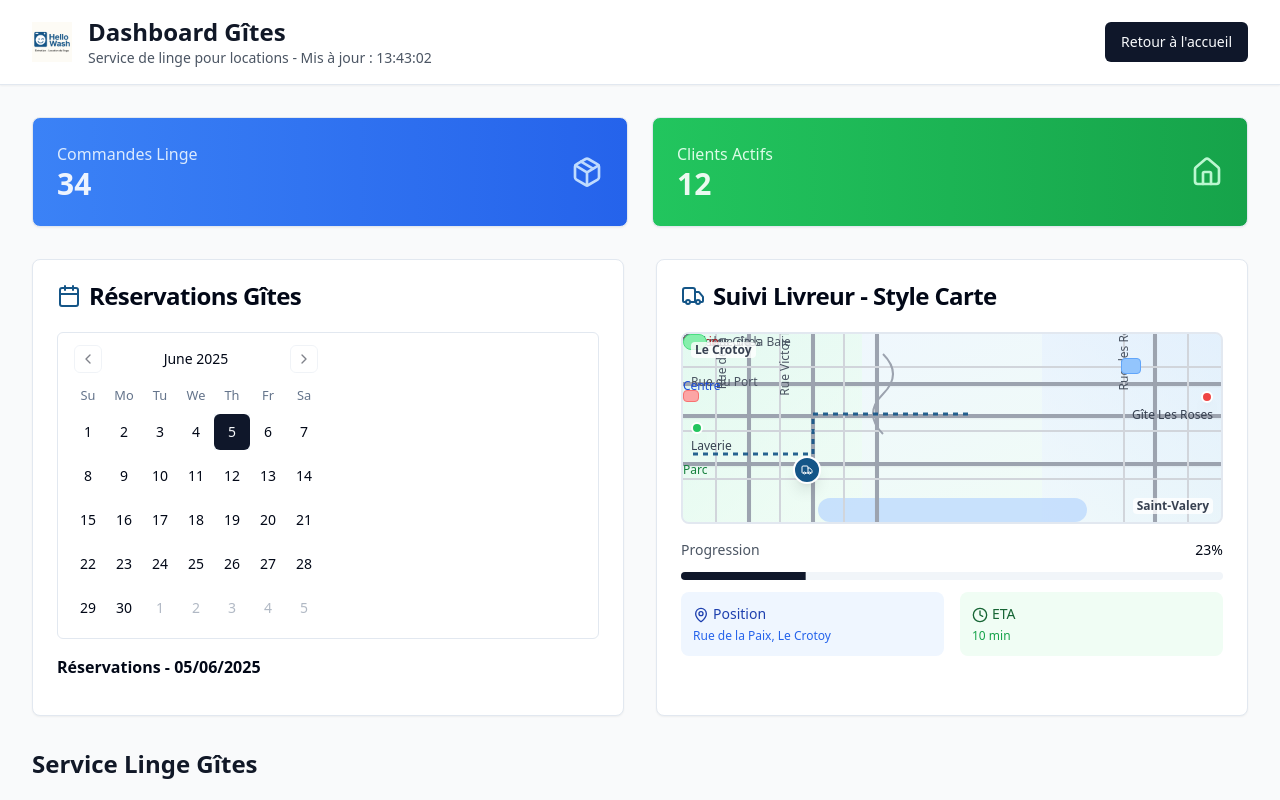
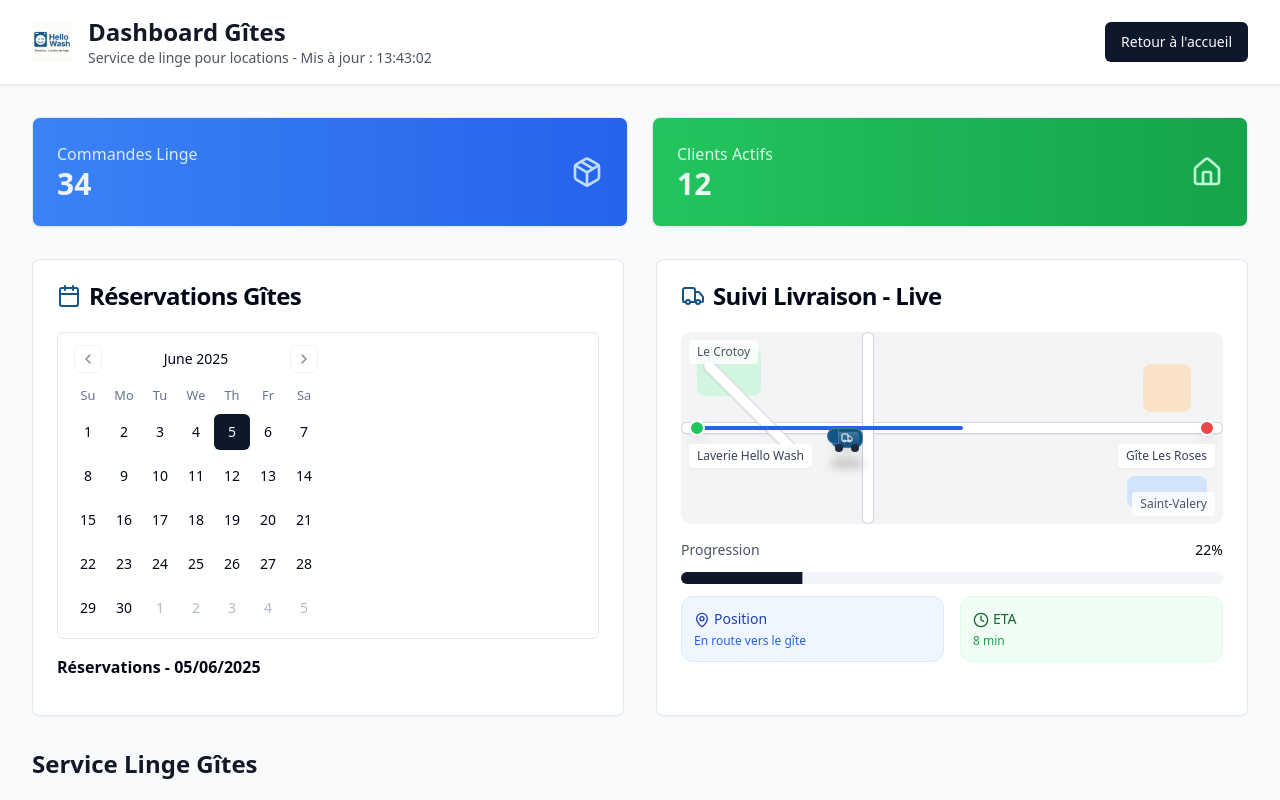
Before and after one commit to Thomasleroy80550/somme-wash-locale, a React (Vite) app: page /dashboard in a window 1280 px wide. Shown: the top 800 px of the page. Built offline with nearby package versions, Linux system fonts and the light colour scheme.

Commit message:
Implement Uber Eats style map
Implement the plan to create a simplified, more readable map with an Uber Eats style. This includes a flat background, simplified routes, an animated truck, and a streamlined itinerary.

```diff
--- a/src/pages/Dashboard.tsx
+++ b/src/pages/Dashboard.tsx
@@ -1,4 +1,3 @@
-
 import React, { useState, useEffect } from 'react';
 import { ArrowRight, Package, Truck, Clock, MapPin, Bell, Calendar, User, Home, Bed } from 'lucide-react';
 import { Card, CardContent, CardHeader, CardTitle } from '../components/ui/card';
@@ -11,7 +10,7 @@ const Dashboard = () => {
   const [selectedDate, setSelectedDate] = useState<Date | undefined>(new Date());
   const [currentTime, setCurrentTime] = useState(new Date());
   const [notifications, setNotifications] = useState<Array<{id: number, message: string, time: string}>>([]);
-  const [driverPosition, setDriverPosition] = useState({ x: 20, y: 60 });
+  const [driverPosition, setDriverPosition] = useState({ x: 20, y: 50 });
   const [stats, setStats] = useState({
     orders: 34,
     guests: 12
@@ -24,8 +23,8 @@ const Dashboard = () => {
 
       // Animation du livreur sur la carte
       setDriverPosition(prev => ({
-        x: (prev.x + 1.5) % 90,
-        y: 60 + Math.sin(prev.x * 0.1) * 15
+        x: (prev.x + 1.2) % 85,
+        y: 50 + Math.sin(prev.x * 0.08) * 5
       }));
 
       // Notifications aléatoires pour gîtes
@@ -230,132 +229,101 @@ const Dashboard = () => {
             </CardContent>
           </Card>
 
-          {/* Carte livreur style Uber Eats */}
+          {/* Carte style Uber Eats simplifiée */}
           <Card className="bg-white">
             <CardHeader>
               <CardTitle className="flex items-center">
                 <Truck className="h-6 w-6 mr-2 text-[#145587]" />
-                Suivi Livreur - Style Carte
+                Suivi Livraison - Live
               </CardTitle>
             </CardHeader>
             <CardContent className="space-y-4">
-              <div className="bg-gradient-to-br from-blue-50 to-green-50 h-48 rounded-lg relative overflow-hidden border-2">
-                {/* Fond de carte avec quartiers */}
+              <div className="bg-gray-100 h-48 rounded-xl relative overflow-hidden shadow-inner">
+                {/* Fond flat style Google Maps */}
+                <div className="absolute inset-0 bg-gray-100"></div>
+
+                {/* Zones colorées simples */}
+                <div className="absolute top-4 left-4 w-16 h-12 bg-green-200 rounded-lg opacity-60"></div>
+                <div className="absolute bottom-4 right-4 w-20 h-8 bg-blue-200 rounded-lg opacity-60"></div>
+                <div className="absolute top-8 right-8 w-12 h-12 bg-orange-200 rounded-lg opacity-60"></div>
+
+                {/* Routes principales simplifiées */}
                 <div className="absolute inset-0">
-                  {/* Zone résidentielle */}
-                  <div className="absolute top-0 left-0 w-1/3 h-full bg-gradient-to-br from-green-100 to-green-50 opacity-60"></div>
-                  {/* Zone commerciale */}
-                  <div className="absolute top-0 right-0 w-1/3 h-full bg-gradient-to-bl from-blue-100 to-blue-50 opacity-60"></div>
-                  {/* Zone eau/rivière */}
-                  <div className="absolute bottom-0 left-1/4 w-1/2 h-6 bg-blue-200 opacity-80 rounded-full"></div>
+                  {/* Route principale horizontale */}
+                  <div className="absolute top-1/2 left-0 right-0 h-3 bg-white rounded-full shadow-sm transform -translate-y-1/2 border border-gray-300"></div>
+
+                  {/* Route verticale */}
+                  <div className="absolute left-1/3 top-0 bottom-0 w-3 bg-white rounded-full shadow-sm border border-gray-300"></div>
+
+                  {/* Route diagonale */}
+                  <div
+                    className="absolute top-6 left-6 w-32 h-3 bg-white rounded-full shadow-sm border border-gray-300 transform rotate-45 origin-left"
+                  ></div>
                 </div>
 
-                {/* Réseau de rues réaliste */}
-                <div className="absolute inset-0">
-                  {/* Routes principales (horizontales) */}
-                  <div className="absolute top-12 left-0 right-0 h-1 bg-gray-400 shadow-sm"></div>
-                  <div className="absolute top-20 left-0 right-0 h-1 bg-gray-400 shadow-sm"></div>
-                  <div className="absolute top-32 left-0 right-0 h-1 bg-gray-400 shadow-sm"></div>
-
-                  {/* Routes principales (verticales) */}
-                  <div className="absolute left-16 top-0 bottom-0 w-1 bg-gray-400 shadow-sm"></div>
-                  <div className="absolute left-32 top-0 bottom-0 w-1 bg-gray-400 shadow-sm"></div>
-                  <div className="absolute left-48 top-0 bottom-0 w-1 bg-gray-400 shadow-sm"></div>
-                  <div className="absolute right-16 top-0 bottom-0 w-1 bg-gray-400 shadow-sm"></div>
-
-                  {/* Routes secondaires (plus fines) */}
-                  <div className="absolute top-8 left-0 right-0 h-0.5 bg-gray-300"></div>
-                  <div className="absolute top-24 left-0 right-0 h-0.5 bg-gray-300"></div>
-                  <div className="absolute top-36 left-0 right-0 h-0.5 bg-gray-300"></div>
-
-                  <div className="absolute left-8 top-0 bottom-0 w-0.5 bg-gray-300"></div>
-                  <div className="absolute left-24 top-0 bottom-0 w-0.5 bg-gray-300"></div>
-                  <div className="absolute left-40 top-0 bottom-0 w-0.5 bg-gray-300"></div>
-                  <div className="absolute right-8 top-0 bottom-0 w-0.5 bg-gray-300"></div>
-                  <div className="absolute right-24 top-0 bottom-0 w-0.5 bg-gray-300"></div>
-
-                  {/* Intersections (points de jonction) */}
-                  <div className="absolute top-11.5 left-15.5 w-2 h-2 bg-gray-500 rounded-full"></div>
-                  <div className="absolute top-11.5 left-31.5 w-2 h-2 bg-gray-500 rounded-full"></div>
-                  <div className="absolute top-11.5 left-47.5 w-2 h-2 bg-gray-500 rounded-full"></div>
-                  <div className="absolute top-19.5 left-15.5 w-2 h-2 bg-gray-500 rounded-full"></div>
-                  <div className="absolute top-19.5 left-31.5 w-2 h-2 bg-gray-500 rounded-full"></div>
-                  <div className="absolute top-31.5 left-15.5 w-2 h-2 bg-gray-500 rounded-full"></div>
-
-                  {/* Route courbe (contournement) */}
-                  <svg className="absolute inset-0 w-full h-full pointer-events-none">
-                    <path
-                      d="M 200,20 Q 220,40 200,60 Q 180,80 200,100"
-                      stroke="#9CA3AF"
-                      strokeWidth="2"
-                      fill="none"
-                    />
-                  </svg>
-                </div>
-
-                {/* Noms de rues */}
-                <div className="absolute inset-0 text-xs text-gray-600 font-medium">
-                  <span className="absolute top-10 left-2">Rue du Port</span>
-                  <span className="absolute top-18 left-2">Avenue de la Baie</span>
-                  <span className="absolute top-30 left-2">Bd des Gîtes</span>
-                  <span className="absolute top-2 left-14 transform -rotate-90 origin-center">Rue Victor Hugo</span>
-                  <span className="absolute top-2 left-30 transform -rotate-90 origin-center">Rue de la Paix</span>
-                  <span className="absolute top-2 right-14 transform -rotate-90 origin-center">Rue des Roses</span>
-                </div>
-
-                {/* Bâtiments/POI */}
-                <div className="absolute inset-0">
-                  {/* Mairie */}
-                  <div className="absolute top-14 left-18 w-4 h-3 bg-red-300 border border-red-400 rounded-sm"></div>
-                  <span className="absolute top-18 left-17 text-xs text-red-700">Mairie</span>
-
-                  {/* Parc */}
-                  <div className="absolute top-26 left-34 w-6 h-4 bg-green-300 border border-green-400 rounded-full"></div>
-                  <span className="absolute top-32 left-34 text-xs text-green-700">Parc</span>
-
-                  {/* Centre commercial */}
-                  <div className="absolute top-6 right-20 w-5 h-4 bg-blue-300 border border-blue-400 rounded-sm"></div>
-                  <span className="absolute top-11 right-22 text-xs text-blue-700">Centre</span>
-                </div>
-
-                {/* Itinéraire tracé */}
+                {/* Itinéraire principal en bleu */}
                 <svg className="absolute inset-0 w-full h-full">
                   <path
-                    d="M 10,120 L 60,120 L 130,120 L 130,80 L 200,80 L 240,80 L 290,80"
-                    stroke="#145587"
-                    strokeWidth="3"
+                    d="M 10,96 L 80,96 L 160,96 L 280,96"
+                    stroke="#2563eb"
+                    strokeWidth="4"
                     fill="none"
-                    strokeDasharray="5,5"
-                    className="animate-pulse"
+                    strokeLinecap="round"
+                    className="drop-shadow-sm"
                   />
                 </svg>
 
-                {/* Point de départ */}
+                {/* Point de départ moderne */}
                 <div className="absolute left-2 top-1/2 transform -translate-y-1/2">
-                  <div className="w-3 h-3 bg-green-500 rounded-full border-2 border-white shadow-lg"></div>
-                  <span className="absolute top-4 left-0 text-xs text-gray-700 whitespace-nowrap font-medium">Laverie</span>
+                  <div className="w-4 h-4 bg-green-500 rounded-full border-2 border-white shadow-lg"></div>
+                  <span className="absolute top-6 left-0 text-xs text-gray-700 whitespace-nowrap font-medium bg-white px-2 py-1 rounded shadow-sm">
+                    Laverie Hello Wash
+                  </span>
                 </div>
 
-                {/* Point d'arrivée */}
-                <div className="absolute right-2 top-1/3 transform -translate-y-1/2">
-                  <div className="w-3 h-3 bg-red-500 rounded-full border-2 border-white shadow-lg"></div>
-                  <span className="absolute top-4 right-0 text-xs text-gray-700 whitespace-nowrap font-medium">Gîte Les Roses</span>
+                {/* Point d'arrivée moderne */}
+                <div className="absolute right-2 top-1/2 transform -translate-y-1/2">
+                  <div className="w-4 h-4 bg-red-500 rounded-full border-2 border-white shadow-lg"></div>
+                  <span className="absolute top-6 right-0 text-xs text-gray-700 whitespace-nowrap font-medium bg-white px-2 py-1 rounded shadow-sm">
+                    Gîte Les Roses
+                  </span>
                 </div>
 
-                {/* Livreur en mouvement */}
+                {/* Truck moderne style Uber Eats */}
                 <div
-                  className="absolute w-7 h-7 bg-[#145587] rounded-full transform -translate-x-1/2 -translate-y-1/2 transition-all duration-2000 ease-linear flex items-center justify-center shadow-lg border-2 border-white z-10"
+                  className="absolute transform -translate-x-1/2 -translate-y-1/2 transition-all duration-2000 ease-linear z-10"
                   style={{
-                    left: `${driverPosition.x}%`,
+                    left: `${15 + (driverPosition.x * 0.7)}%`,
                     top: `${driverPosition.y}%`
                   }}
                 >
-                  <Truck className="h-3 w-3 text-white" />
+                  {/* Ombre du truck */}
+                  <div className="absolute top-8 left-1/2 transform -translate-x-1/2 w-8 h-2 bg-black/20 rounded-full blur-sm"></div>
+
+                  {/* Truck container */}
+                  <div className="relative">
+                    {/* Corps du truck */}
+                    <div className="w-8 h-5 bg-[#145587] rounded-lg shadow-lg border border-white/20">
+                      <div className="absolute inset-1 bg-gradient-to-b from-white/20 to-transparent rounded"></div>
+                    </div>
+
+                    {/* Cabine */}
+                    <div className="absolute -left-1 top-0 w-3 h-4 bg-[#145587] rounded-l-lg border border-white/20"></div>
+
+                    {/* Roues */}
+                    <div className="absolute -bottom-1 left-1 w-2 h-2 bg-gray-800 rounded-full"></div>
+                    <div className="absolute -bottom-1 right-1 w-2 h-2 bg-gray-800 rounded-full"></div>
+
+                    {/* Icône truck */}
+                    <div className="absolute inset-0 flex items-center justify-center">
+                      <Truck className="h-3 w-3 text-white" />
+                    </div>
+                  </div>
                 </div>
 
-                {/* Zones d'intérêt avec labels */}
-                <div className="absolute top-2 left-2 text-xs text-gray-700 font-bold bg-white/80 px-1 rounded">Le Crotoy</div>
-                <div className="absolute bottom-2 right-2 text-xs text-gray-700 font-bold bg-white/80 px-1 rounded">Saint-Valery</div>
+                {/* Labels des zones */}
+                <div className="absolute top-2 left-2 text-xs text-gray-600 font-medium bg-white/80 px-2 py-1 rounded">Le Crotoy</div>
+                <div className="absolute bottom-2 right-2 text-xs text-gray-600 font-medium bg-white/80 px-2 py-1 rounded">Saint-Valery</div>
               </div>
 
               <div className="space-y-3">
@@ -363,26 +331,26 @@ const Dashboard = () => {
                   <span className="text-sm text-gray-600">Progression</span>
                   <span className="text-sm font-medium">{Math.round(driverPosition.x)}%</span>
                 </div>
-                <Progress value={driverPosition.x} className="h-2" />
+                <Progress value={driverPosition.x} className="h-3" />
 
                 <div className="grid grid-cols-2 gap-4">
-                  <div className="bg-blue-50 p-3 rounded-lg">
+                  <div className="bg-blue-50 p-3 rounded-xl border border-blue-100">
                     <p className="text-sm text-blue-800 font-medium">
                       <MapPin className="h-4 w-4 inline mr-1" />
                       Position
                     </p>
                     <p className="text-xs text-blue-600 mt-1">
-                      Rue de la Paix, Le Crotoy
+                      En route vers le gîte
                     </p>
                   </div>
 
-                  <div className="bg-green-50 p-3 rounded-lg">
+                  <div className="bg-green-50 p-3 rounded-xl border border-green-100">
                     <p className="text-sm text-green-800 font-medium">
                       <Clock className="h-4 w-4 inline mr-1" />
                       ETA
                     </p>
                     <p className="text-xs text-green-600 mt-1">
-                      {Math.max(3, Math.round((100 - driverPosition.x) / 8))} min
+                      {Math.max(2, Math.round((100 - driverPosition.x) / 10))} min
                     </p>
                   </div>
                 </div>
@@ -441,7 +409,7 @@ const Dashboard = () => {
                         🧺 Linge propre en route vers votre gîte !
                       </p>
                       <p className="text-xs text-blue-600 mt-1">
-                        Arrivée prévue dans {Math.max(3, Math.round((100 - driverPosition.x) / 8))} minutes
+                        Arrivée prévue dans {Math.max(2, Math.round((100 - driverPosition.x) / 10))} minutes
                       </p>
                     </div>
                   )}
```
